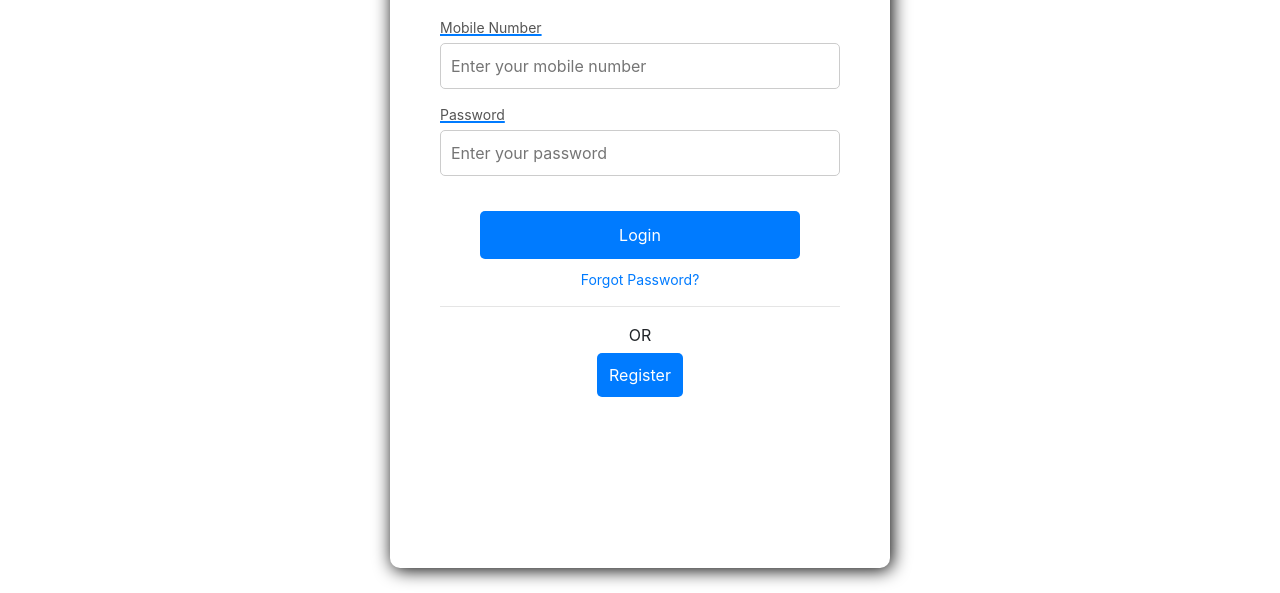
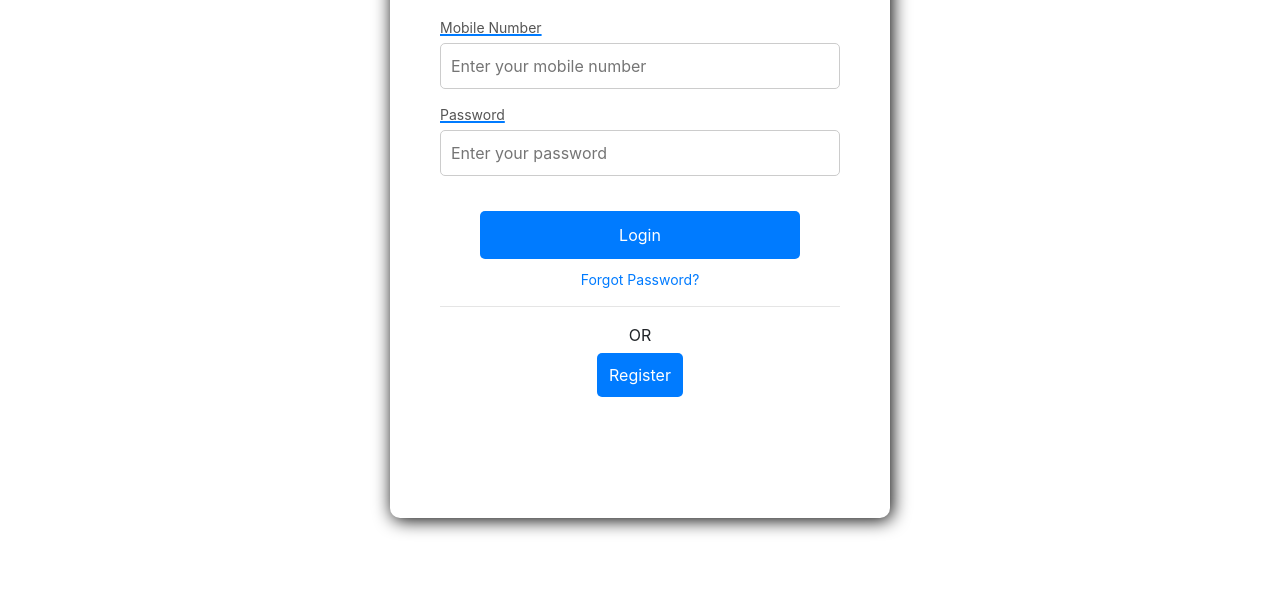
Before and after one commit to ARPANSHARMA-2904/nrj-web, a plain HTML site: page index.html in a window 1280 px wide. Shown: the part 207-800 px from the top of the page. Drawn offline with nearby package versions, Linux system fonts and the light colour scheme.

Commit message:
login container size changed

```diff
--- a/style.css
+++ b/style.css
@@ -37,8 +37,8 @@
 .login-box {
     background-color: white;
     width:500px;
-    height:650px;
-    margin-top: 100px;
+    height:600px;
+    margin-top: 50px;
     padding: 50px;
     border-radius: 10px;
     box-shadow: 2px 2px 18px black;
```
